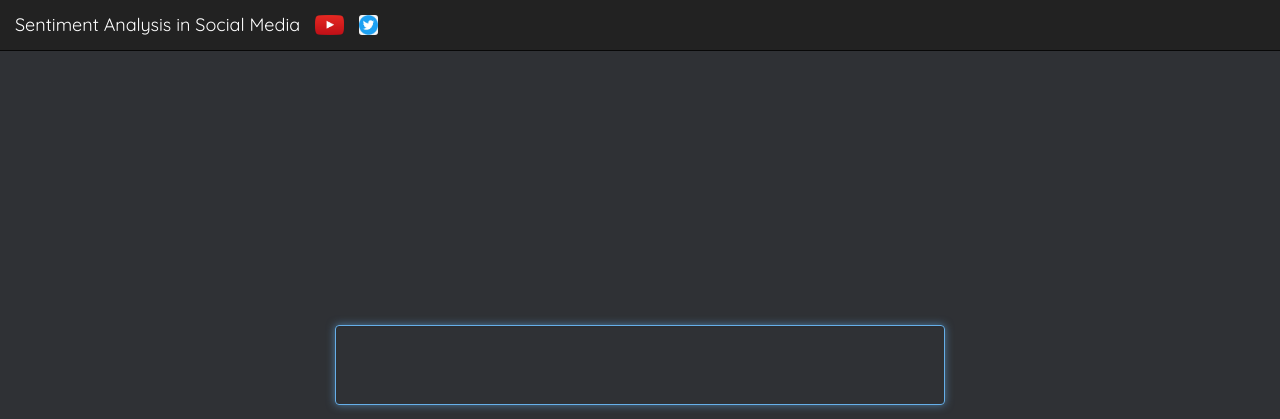
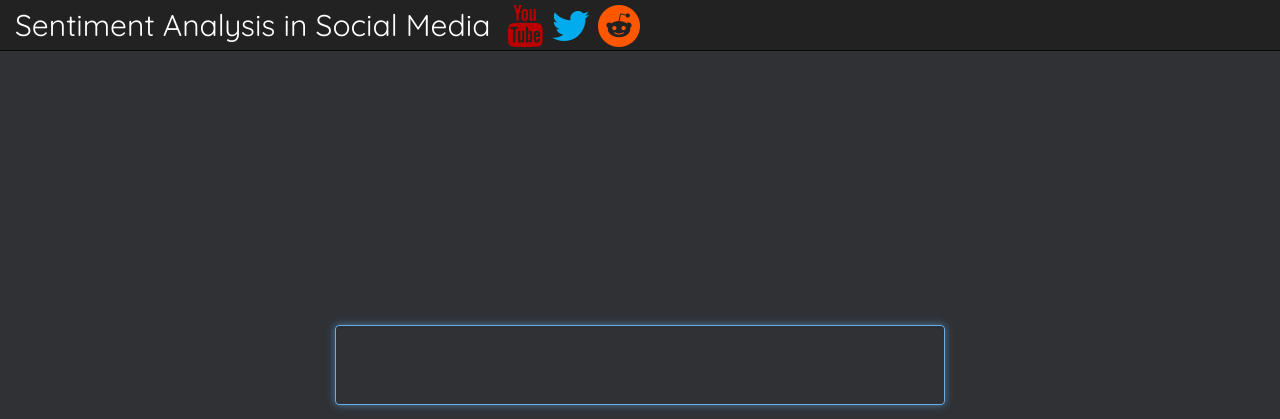
Before and after one commit to jjesperlund/sentiment-analysis-in-social-media, a Flask app: page / in a window 1280 px wide. Shown: the top 419 px of the page. Run offline with Flask 2, Linux system fonts and the light colour scheme; parts of the project's set-up code (start-up, migrations or seed data) failed here and were passed over; some libraries are stand-ins or nearby versions.

Commit message:
font-awesome icons for social media platforms

```diff
--- a/static/css/start.css
+++ b/static/css/start.css
@@ -4,7 +4,7 @@ background: #2f3135;
     font-family: 'Quicksand';
 }
 
-.container{
+.container {
     width: 400px;
     margin: 0 auto;
     border: solid 1px #ccc;
@@ -30,3 +30,23 @@ padding-top: 2%;
     font-weight: 100;
     opacity: 0.6;
 }
+
+.fa {
+    margin-left: 2px;
+    margin-right: 2px;
+    padding-top: 5px;
+    padding-bottom: 3px;
+    font-size: 3em !important;
+}
+
+#youtube {
+    color: #bb0000
+}
+
+#twitter {
+    color: #00aced
+}
+
+#reddit {
+    color:#FF5700
+}
--- a/templates/start.html
+++ b/templates/start.html
@@ -23,9 +23,11 @@
     <div class="navbar navbar-inverse navbar-fixed-top" role="navigation">
         <div class="container-fluid">
           <div class="navbar-header">
-            <a class="navbar-brand" href="./">Sentiment Analysis in Social Media</a>
-            <img class="navbar-brand" src="../static/assets/youtube_logo.png">
-            <img class="navbar-brand" src="../static/assets/twitter_logo.png" style="border-radius: 18px">
+            <a class="navbar-brand" href="./" style="font-size: 30px">Sentiment Analysis in Social Media</a>
+            <a id="youtube"><i class="icon fa fa-youtube"></i></a>
+            <a id="twitter"><i class="icon fa fa-twitter"></i></a>
+            <a id="reddit"><i class="icon fa fa-reddit"></i></a>
+
           </div>
         </div>
     </div>
```
Lines whose indentation alone changed are shown as unchanged.
